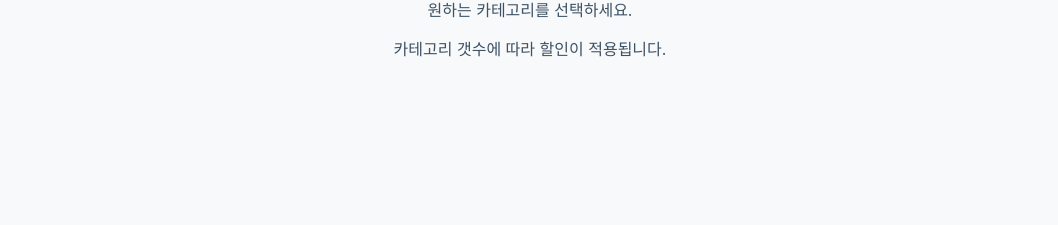
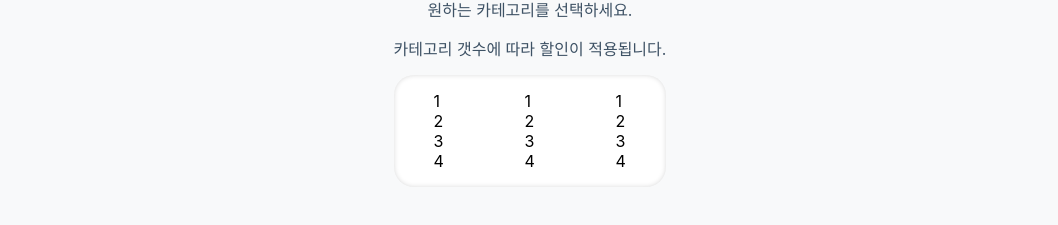
Before and after one commit to pby1360/Uproad, a React (Create React App) app in the folder frontend/: page /price in a window 1280 px wide. Shown: the part 385-610 px from the top of the page, without its empty margins (110-1168 px from the left). Built offline with nearby package versions, Linux system fonts and the light colour scheme.

Commit message:
#2 사용자네비게이션 수정 #3 구독료 flex layout 샘플 구현

```diff
--- a/frontend/src/components/UserNavigation.js
+++ b/frontend/src/components/UserNavigation.js
@@ -41,7 +41,7 @@ const UserNavigation = () => {
       </section>
       <section className="user-navigation-search">
         <article>
-        <TextField variant="outlined" size="small" fullWidth></TextField>
+        <TextField className="input" variant="outlined" size="small" fullWidth></TextField>
         </article>
       </section>
       <section className="user-navigation-login">
--- a/frontend/src/pages/Price.js
+++ b/frontend/src/pages/Price.js
@@ -9,12 +9,35 @@ const Price = () => {
           <h2>원하는 카테고리를 선택하세요.</h2>
           <h2>카테고리 갯수에 따라 할인이 적용됩니다.</h2>
           <div className="price-select-content">
-
+            <section style={{display: "flex"}}>
+              <article style={{flex: "1"}}>
+                <ul style={{listStyle: "none"}}>
+                  <li>1</li>
+                  <li>2</li>
+                  <li>3</li>
+                  <li>4</li>
+                </ul>
+              </article>
+              <article style={{flex: "1"}}>
+                <ul style={{listStyle: "none"}}>
+                  <li>1</li>
+                  <li>2</li>
+                  <li>3</li>
+                  <li>4</li>
+                </ul>
+              </article>
+              <article style={{flex: "1"}}>
+                <ul style={{listStyle: "none"}}>
+                  <li>1</li>
+                  <li>2</li>
+                  <li>3</li>
+                  <li>4</li>
+                </ul>
+              </article>
+            </section>
           </div>
         </section>
       </article>
-
-
     </section>
   )
 }
```
